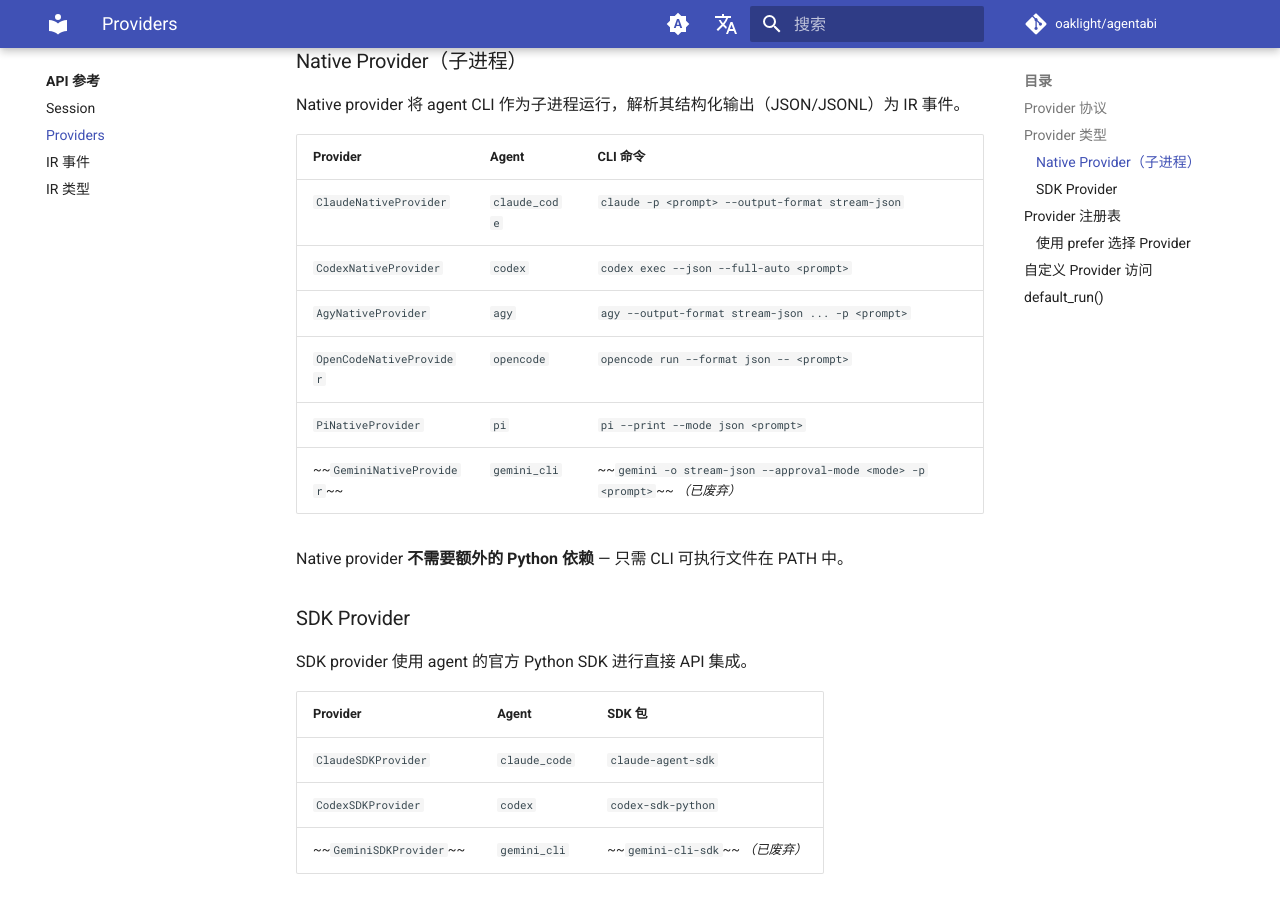
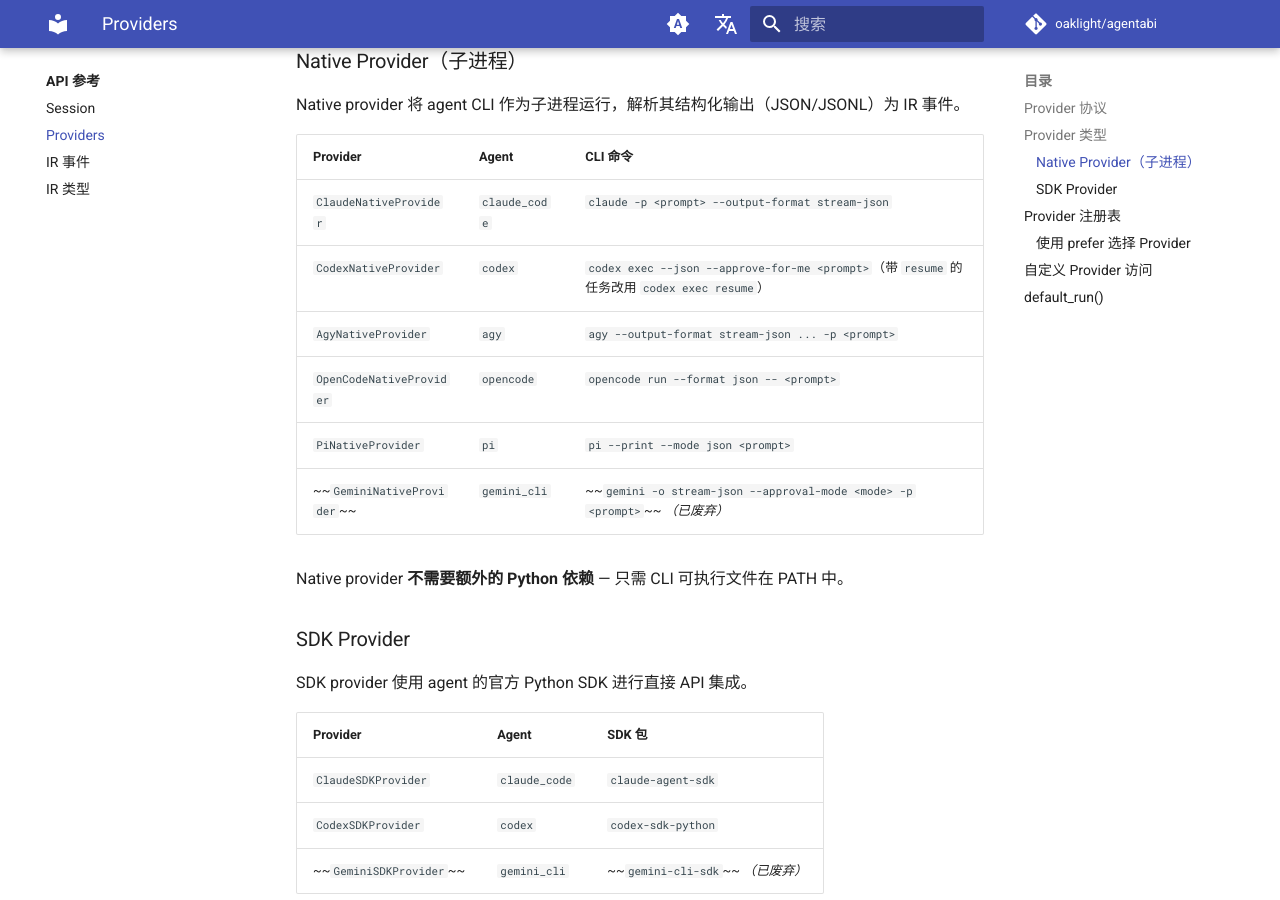
Before and after one commit to Oaklight/agentabi, an MkDocs documentation site: the page built from docs/api/providers.md, in a window 1280 px wide and 900 px high, scrolled down 864 px. Built offline with MkDocs 1.6.1 and Material for MkDocs 9.7.7, drawn with Linux system fonts in a browser that asks for light colours; comment, search, counter and statistics services are not loaded.

Commit message:
docs: record the codex native resume fix

```diff
--- a/docs/api/providers.md
+++ b/docs/api/providers.md
@@ -33,7 +33,7 @@
 | Provider | Agent | CLI 命令 |
 |----------|-------|---------|
 | `ClaudeNativeProvider` | `claude_code` | `claude -p <prompt> --output-format stream-json` |
-| `CodexNativeProvider` | `codex` | `codex exec --json --full-auto <prompt>` |
+| `CodexNativeProvider` | `codex` | `codex exec --json --approve-for-me <prompt>`（带 `resume` 的任务改用 `codex exec resume`） |
 | `AgyNativeProvider` | `agy` | `agy --output-format stream-json ... -p <prompt>` |
 | `OpenCodeNativeProvider` | `opencode` | `opencode run --format json -- <prompt>` |
 | `PiNativeProvider` | `pi` | `pi --print --mode json <prompt>` |
```
Also changed, not shown: docs/changelog.md (+1 -0 lines).
